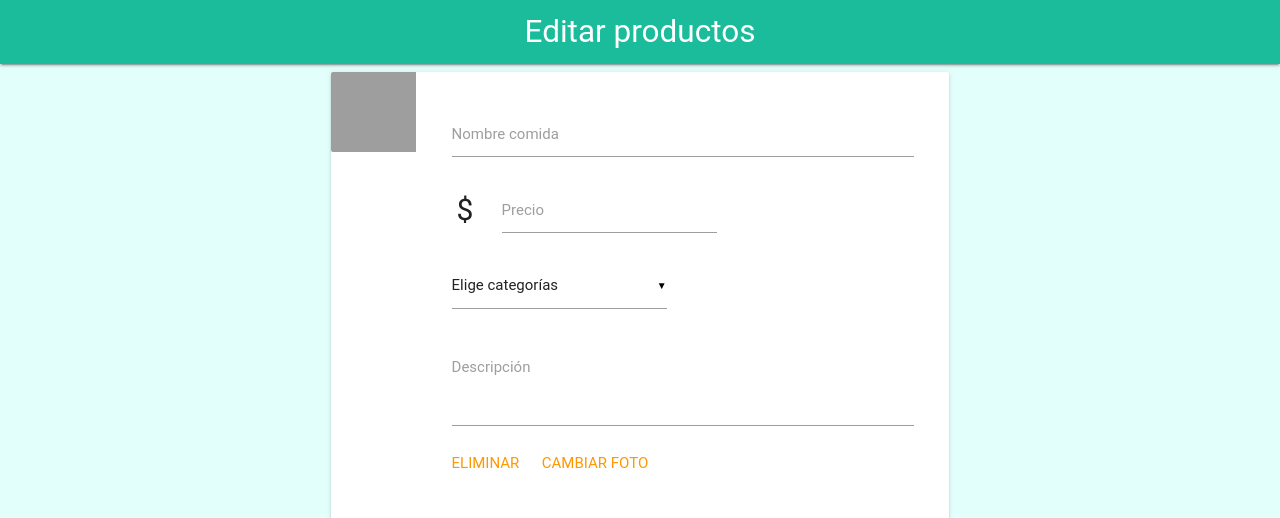
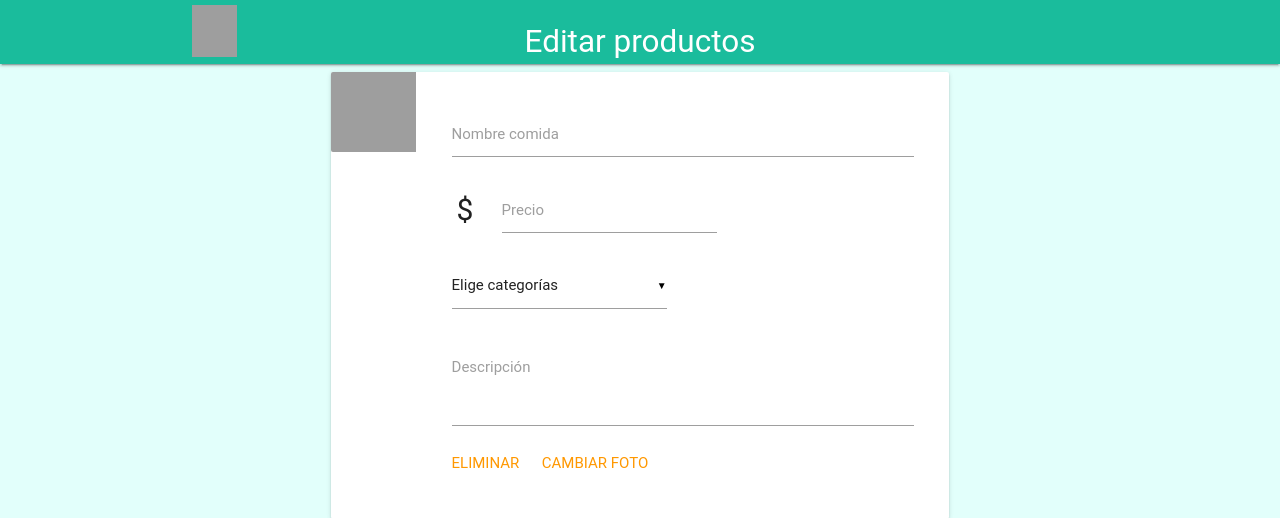
Before and after one commit to DCC-CC4401/2017-1-Make-Software-Great-Again-T3, a Django app: template templates/foods_edit.html in a window 1280 px wide. Shown: the top 518 px of the page. Run offline with Django 3.2, Linux system fonts and the light colour scheme; the template is opened without the code that fills it, so the values that code supplies are empty; some libraries are stand-ins or nearby versions; some web fonts are replaced; grey boxes are pictures that could not be loaded.

Commit message:
Edit foods fixed

```diff
--- a/templates/foods_edit.html
+++ b/templates/foods_edit.html
@@ -111,9 +111,15 @@
 <header>
     <nav class="top-nav" style="background-color: #1abc9c">
         <div class="container">
-            <div class="nav-wrapper">
+            <div class="nav-wrapper valign-wrapper">
+                <a class="waves-effect waves-light " style="height: inherit" href="registrados.html">
+                     <img src="https://image.flaticon.com/icons/svg/122/122637.svg"
+                         style="width: 3.5em; height: 3.5em ; padding-right: .5em; margin-top: .3em">
+                </a>
+
                 <a class="brand-logo center">Editar productos</a>
             </div>
+
         </div>
     </nav>
 </header>
@@ -215,7 +221,8 @@
                                 <textarea id="description" class="materialize-textarea"></textarea>
                                 <label for="description">Descripción</label>
                             </div>
-                        <div class="col"><a class="orange-text inline" href="#" style="float: right">ELIMINAR</a></div>
+                            <div class="col"><a class="orange-text inline" href="#" style="float: right">ELIMINAR</a>
+                            </div>
 
                             <div class="file-field input-field inline col" style="margin: 0">
                                 <a class="orange-text">CAMBIAR FOTO</a>
@@ -244,7 +251,8 @@
                             <div class="row">
                                 <div class="input-field inline col s12">
                                     <input id="food-name" type="text">
-                            <label for="food-name" data-error="No válido" data-success="OK">Nombre comida</label>
+                                    <label for="food-name" data-error="No válido" data-success="OK">Nombre
+                                        comida</label>
                                 </div>
                                 <div class="input-field inline col">
                                     <span class="prefix">$</span>
@@ -269,7 +277,8 @@
                                     <textarea id="description" class="materialize-textarea"></textarea>
                                     <label for="description">Descripción</label>
                                 </div>
-                        <div class="col"><a class="orange-text inline" href="#" style="float: right">ELIMINAR</a></div>
+                                <div class="col"><a class="orange-text inline" href="#"
+                                                    style="float: right">ELIMINAR</a></div>
 
                                 <div class="file-field input-field inline col" style="margin: 0">
                                     <a class="orange-text">CAMBIAR FOTO</a>
```
Lines whose indentation alone changed are shown as unchanged.
